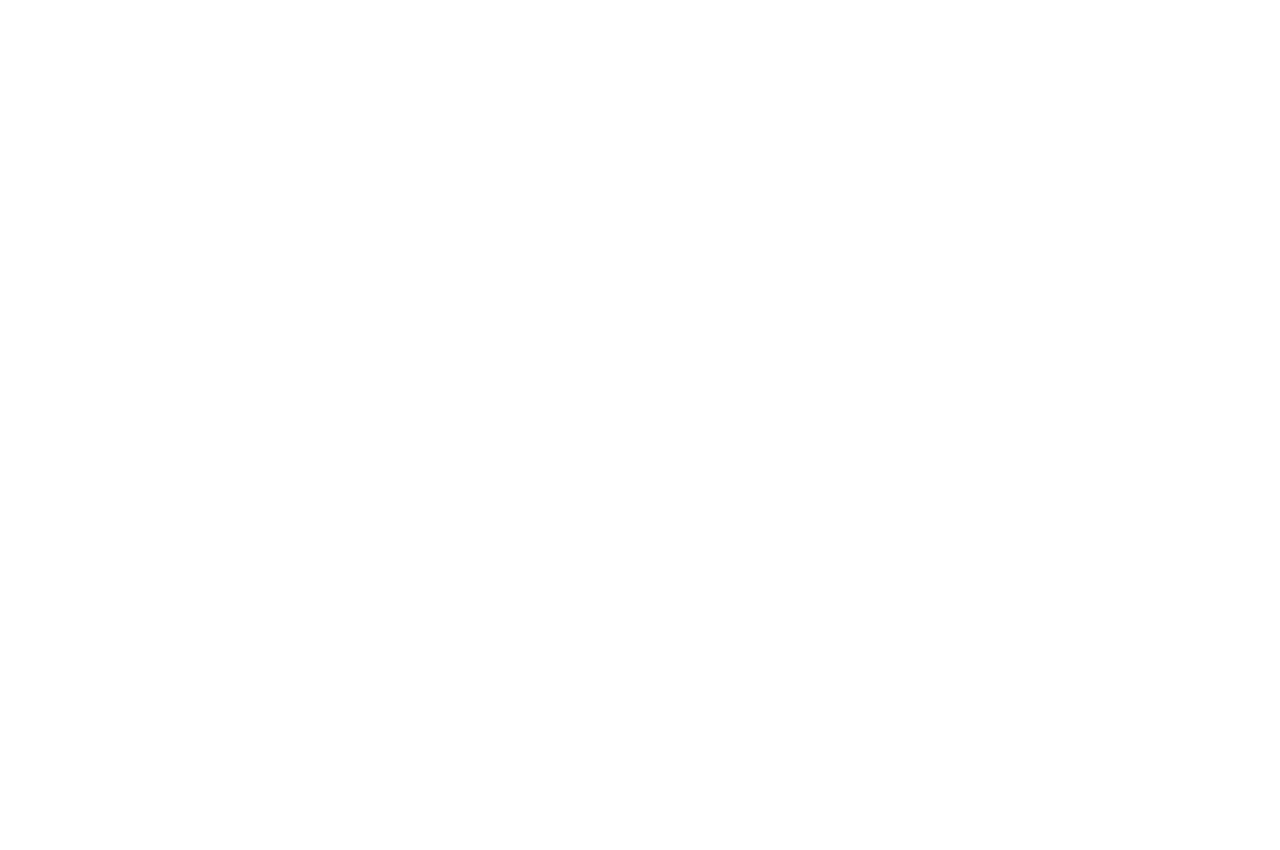
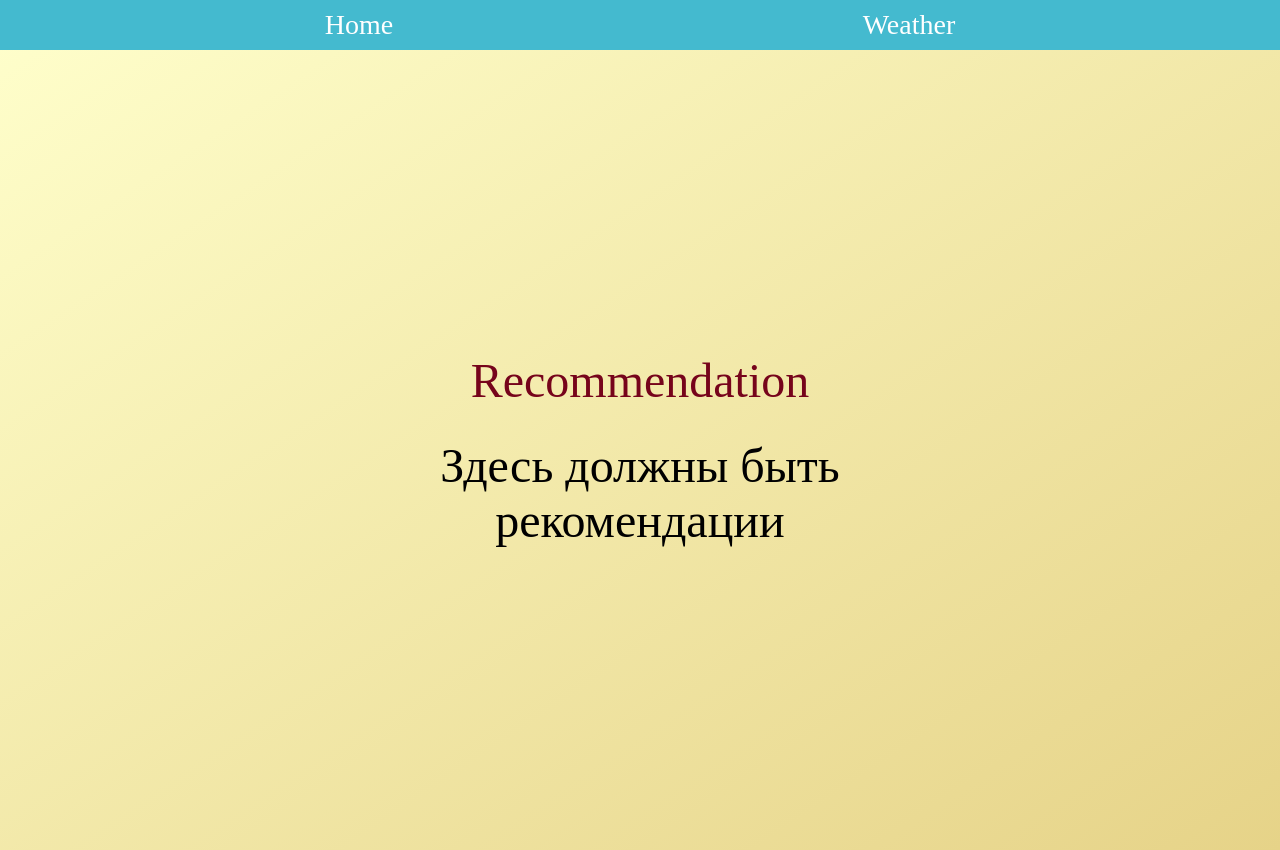
Before and after one commit to tokkaya79/weather-app, a React (Create React App) app: page /recommendations in a window 1280 px wide. Before the commit this address had no page. Before the commit the page ends 800 px from the top, so only its background shows below. Built offline with nearby package versions, Linux system fonts and the light colour scheme.

Commit message:
added recommendComponent

```diff
--- a/src/App.js
+++ b/src/App.js
@@ -2,6 +2,7 @@
 import { BrowserRouter as Router, Routes, Route } from 'react-router-dom';
 
 import Home from "./pages/home/Home";
+import RecommendPage from './pages/recommendPage/RecommendPage';
 import WeatherPage from "./pages/weatherPage/WeatherPage";
 
 import "./style.css";
@@ -20,6 +21,10 @@
                         path="/weather"
                         element={<WeatherPage />}
                     />
+                    <Route
+                        path="/recommendations"
+                        element={<RecommendPage/>}
+                    />
                 </Routes>
             </Router>
 
--- /dev/null
+++ b/src/components/recommendComponent/RecommendComponent.jsx
@@ -0,0 +1,23 @@
+
+
+export default function RecommendComponent() {
+//    const getActivityRecommendation = (temperature) => {
+//         if (temperature > 25) {
+//             return "Perfect weather for a picnic or walk in the park.";
+//         } else if (temperature > 15) {
+//             return "Good weather for outdoor sports.";
+//         } else if (temperature > 0) {
+//             return "Maybe it's better to stay warm at home.";
+//         } else {
+//             return "Take hot tea and go lie under the blanket.";
+//         }
+//     };
+
+
+    return (
+        <>
+        <p>Здесь должны быть рекомендации</p>
+        {/* <p>{getActivityRecommendation(weatherData.main.temp)}</p> */}
+        </>
+    );
+}
--- a/src/components/weather/WeatherComponent.jsx
+++ b/src/components/weather/WeatherComponent.jsx
@@ -1,22 +1,18 @@
 import React, { useState, useEffect } from "react";
+import { Link } from "react-router-dom";
 import axios from "axios";
 
 export default function WeatherComponent() {
     const [weatherData, setWeatherData] = useState(null);
     const [city, setCity] = useState("Wroclaw");
 
-
     useEffect(() => {
         const fetchData = async () => {
             try {
-
                 const apiKey = "3b8db2b21e56848758742645d5ea3787";
-
                 const apiUrl = `https://api.openweathermap.org/data/2.5/weather?q=${city}&appid=${apiKey}&units=metric`;
-
                 const response = await axios.get(apiUrl);
                 setWeatherData(response.data);
-
                 console.log(response.data);
             } catch (error) {
                 console.error("Fetch error:", error);
@@ -25,18 +21,18 @@
 
         fetchData();
     }, [city]);
-    const getActivityRecommendation = (temperature) => {
-
+     const getActivityRecommendation = (temperature) => {
         if (temperature > 25) {
             return "Perfect weather for a picnic or walk in the park.";
         } else if (temperature > 15) {
             return "Good weather for outdoor sports.";
-        } else if(temperature > 0) {
+        } else if (temperature > 0) {
             return "Maybe it's better to stay warm at home.";
         } else {
             return "Take hot tea and go lie under the blanket.";
         }
     };
+
 
     return (
         <div>
@@ -49,10 +45,22 @@
                         placeholder="Enter your city"
                     />
                     <div className="weather-inner__info">
-                    <h2>City: {weatherData.name}</h2>
-                    <p>Temperature: {Math.round(weatherData.main.temp)}°C</p>
-                    <p>Recommendations: {getActivityRecommendation(weatherData.main.temp)}</p>
+                        <h2>City: {weatherData.name}</h2>
+                        <p>
+                            Temperature: {Math.round(weatherData.main.temp)}°C
+                        </p>
                     </div>
+                    <Link
+                        className="link"
+                        to={{
+                            pathname: "/recommendations",
+                            state: { weatherData },
+                        }}
+                    >
+                        Recommendations
+                    </Link>
+
+                    <p className="weather-recomend">{getActivityRecommendation(weatherData.main.temp)}</p>
                 </div>
             )}
         </div>
--- /dev/null
+++ b/src/pages/recommendPage/RecommendPage.jsx
@@ -0,0 +1,16 @@
+
+import NavBar from '../../components/navBar/NavBar'
+import RecommendComponent from '../../components/recommendComponent/RecommendComponent'
+
+export default function RecommendPage() {
+
+  return (
+    <>
+            <NavBar/>
+            <div className="box box-recommend">
+                <h2 className="title-weather">Recommendation</h2>
+                <RecommendComponent  />
+            </div>
+        </>
+  )
+}
--- a/src/pages/weatherPage/WeatherPage.jsx
+++ b/src/pages/weatherPage/WeatherPage.jsx
@@ -9,7 +9,7 @@
             <NavBar />
             <div className="box">
                 <h2 className="title-weather">Weather in your place</h2>
-                <WeatherComponent />
+                <WeatherComponent/>
             </div>
         </>
     );
--- a/src/style.css
+++ b/src/style.css
@@ -199,6 +199,20 @@
 .weather-inner input::placeholder{
     font-size: 24px;
 }
+.weather-recomend{
+    margin-top: 30px;
+    text-align: center;
+    animation: fadeIn 1s ease-in-out;
+  animation-fill-mode: forwards;
+  opacity: 0;
+  animation-delay: 1s; /* Задержка в 1 секунду */
+}
+.box-recommend{
+    text-align: center;
+}
+.box-recommend h2{
+    margin-bottom: 30px;
+}
 
 @keyframes scaleIn {
     from {
@@ -209,3 +223,11 @@
         transform: scale(1);
     }
 }
+@keyframes fadeIn {
+  0% {
+    opacity: 0;
+  }
+  100% {
+    opacity: 1;
+  }
+}
```
